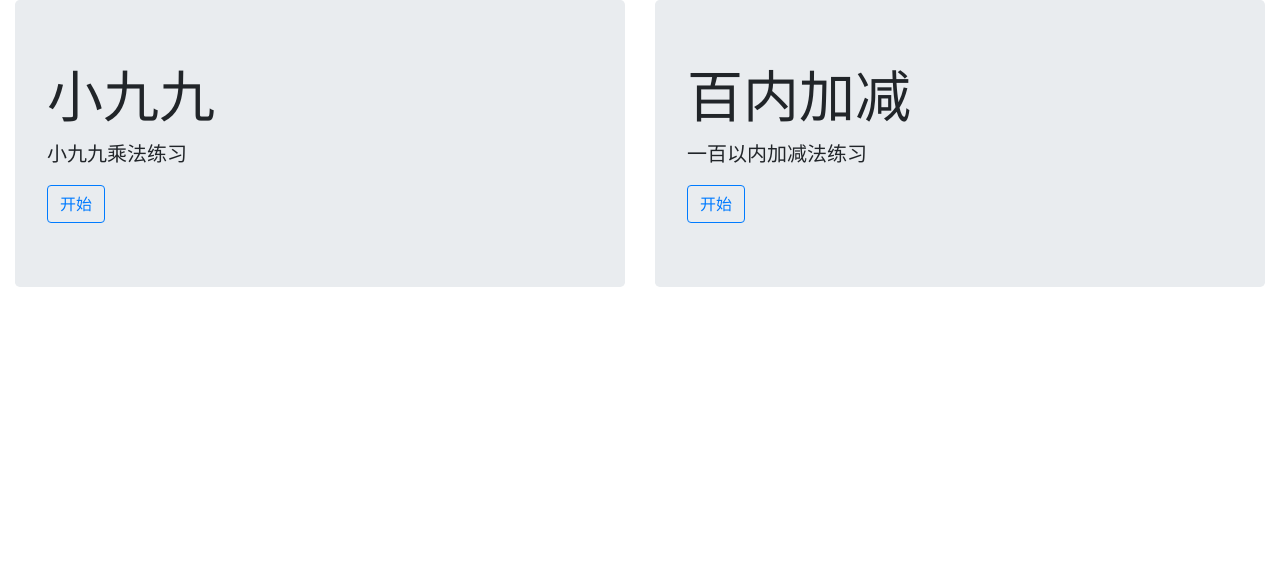
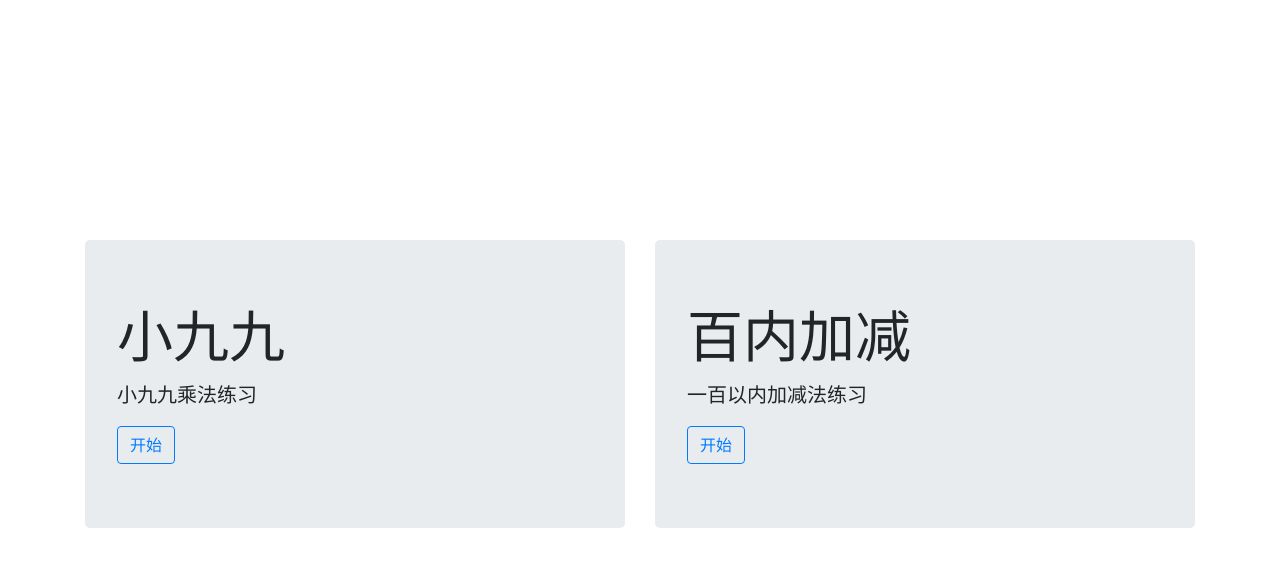
Before and after one commit to zhao-xu/child-math, a plain HTML site: page index.html in a window 1280 px wide. Drawn offline with Linux system fonts and the light colour scheme.

Commit message:
v-center

```diff
--- a/index.html
+++ b/index.html
@@ -4,11 +4,17 @@
     <meta charset="UTF-8">
     <meta name="viewport" content="width=device-width, initial-scale=1, max-scale=1, shrink-to-fit=no, user-scalable=no">
     <link rel="stylesheet" href="lib/css/bootstrap-4.1.min.css">
+    <link rel="stylesheet" href="app/css/app.css">
     <title>Children's Math</title>
+    <style>
+        html, body {
+            height: 100%;
+        }
+    </style>
 </head>
 <body>
-<div class="container-fluid">
-    <div class="row">
+<div class="container v-center">
+    <div class="row v-center">
         <div class="col">
             <div class="jumbotron">
                 <h1 class="display-4">小九九</h1>
```
Also changed, not shown: app/99.html (+1 -1 lines).
